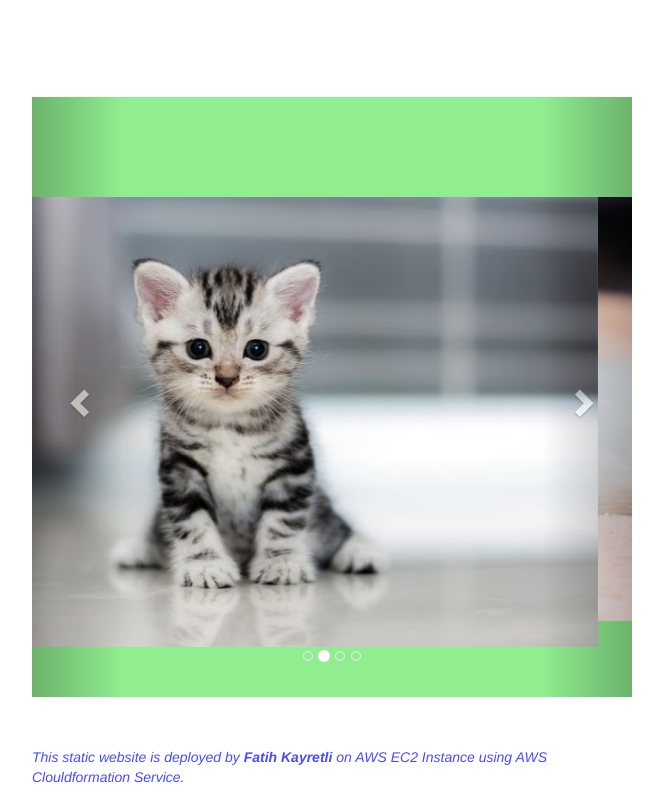
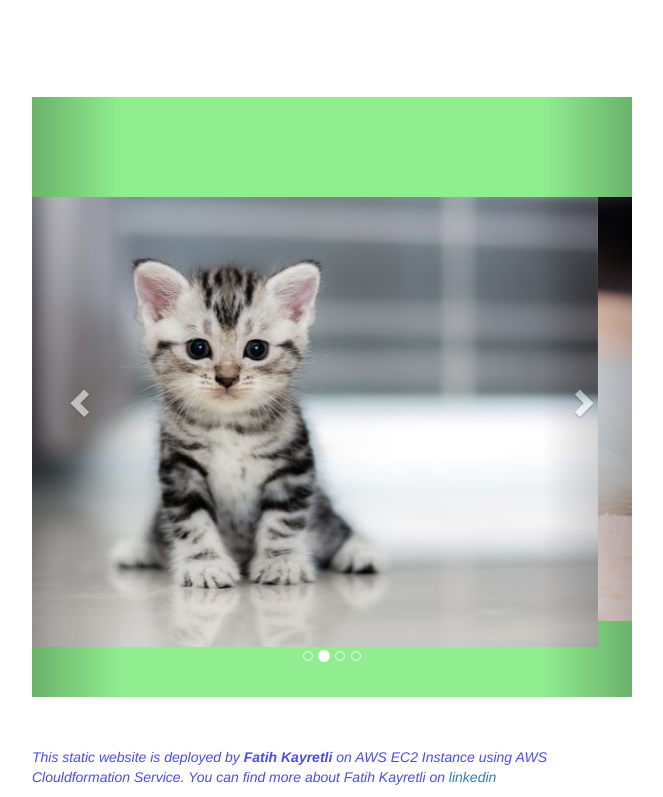
Before and after one commit to kayretlifatih/myproject, a plain HTML site: page Project-101-kittens-carousel-static-website-ec2/static-web/index.html in a window 1280 px wide. Shown: the part 486-1283 px from the top of the page, without its empty margins (308-971 px from the left). Drawn offline with nearby package versions, Linux system fonts and the light colour scheme.

Commit message:
indexhtml'e linkedinprofili eklendi.

```diff
--- a/Project-101-kittens-carousel-static-website-ec2/static-web/index.html
+++ b/Project-101-kittens-carousel-static-website-ec2/static-web/index.html
@@ -85,7 +85,10 @@
 
 
   <p class="footnote"><i>This static website is deployed by <b> Fatih Kayretli </b> on AWS EC2 Instance using AWS
-      Clouldformation Service.</i></p>
+      Clouldformation Service. You can find more about Fatih Kayretli on
+        <a href="https://www.linkedin.com/in/kayretlifatih/" target="blank" id="link">linkedin</a> </i>
+    </p>
+
 </body>
 
 </html>
```
